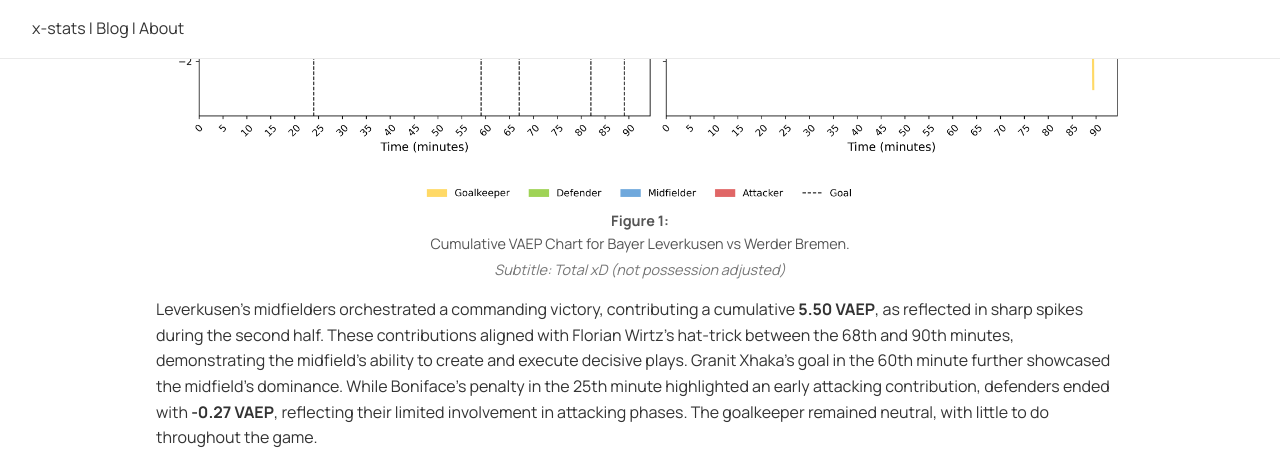
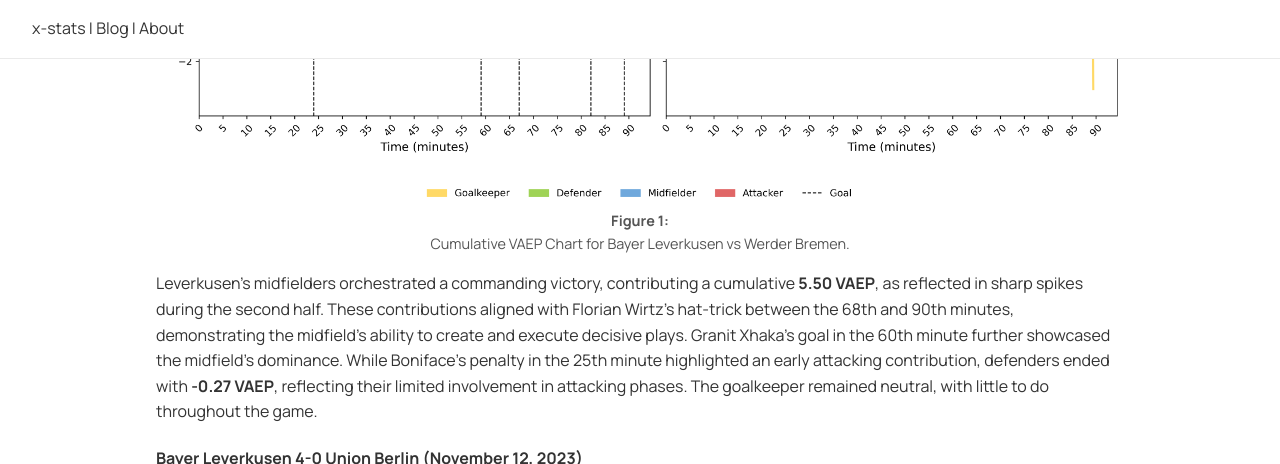
Before and after one commit to u3mukher/x-stats, a Jekyll site: the page built from _posts/2025-01-03-VAEP.md, in a window 1280 px wide and 900 px high, scrolled down 2624 px, cut to the strip 0-464 px from the top of the window. Built offline with Jekyll 4.4.1, drawn with Linux system fonts in a browser that asks for light colours; a style sheet for code colours, icons or effects is not loaded.

Commit message:
Update 2025-01-03-VAEP.md

```diff
--- a/_posts/2025-01-03-VAEP.md
+++ b/_posts/2025-01-03-VAEP.md
@@ -52,7 +52,6 @@ Let’s first look at temporal dynamics within matches using cumulative VAEP lin
   <img src="{{ site.baseurl }}/assets/VAEP_Plots/Bayer_Leverkusen_vs_Werder_Bremen_3895302_cumulative_vaep_chart.png" alt="Cumulative VAEP Chart for Bayer Leverkusen vs Werder Bremen" />
   <figcaption>
     <strong>Figure 1:</strong> Cumulative VAEP Chart for Bayer Leverkusen vs Werder Bremen.<br>
-    <em>Subtitle: Total xD (not possession adjusted)</em>
   </figcaption>
 </figure>
 
```
